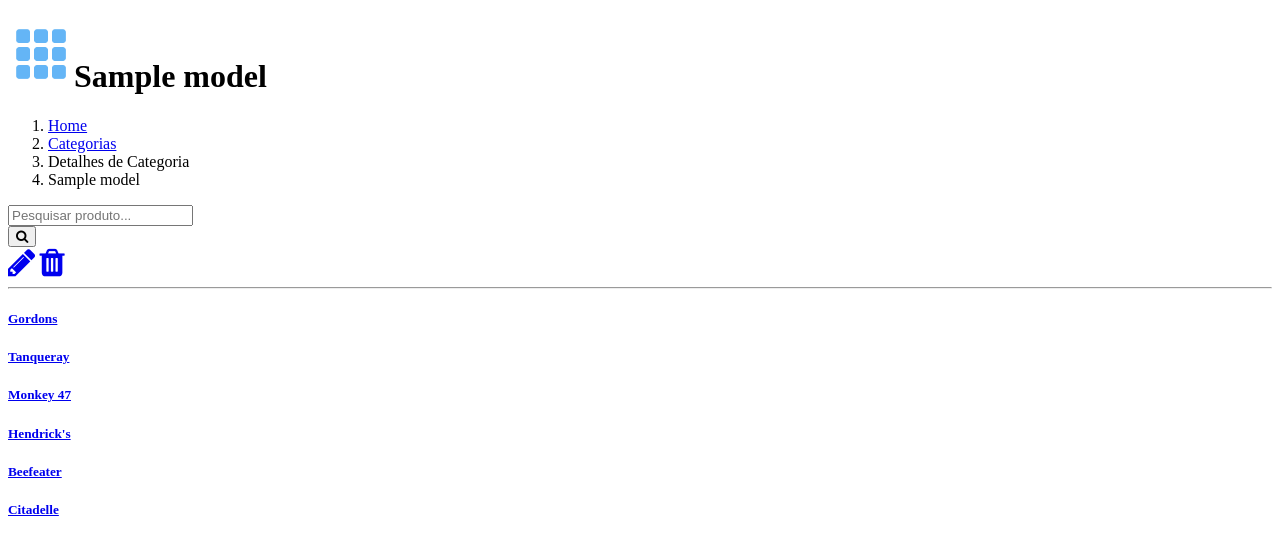
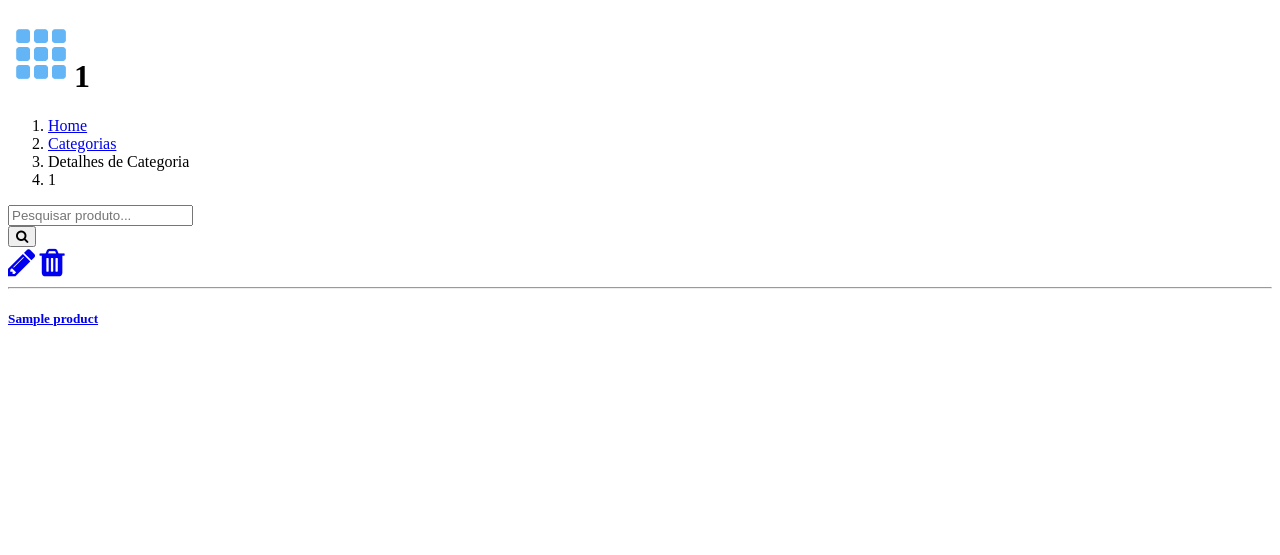
Before and after one commit to simao1shider/BarGestWeb, a Yii app: template frontend/views/category/view.php in a window 1280 px wide. Shown: the part 159-714 px from the top of the page. Run offline with PHP 8.4 and a stand-in for Yii, Linux system fonts and the light colour scheme; the template is opened without the code that fills it: most values are stand-ins (such as "Sample title", 1, 10 or a date in 2020); data that the repository does not hold is empty; some libraries are stand-ins or nearby versions.

Commit message:
#PROJ2021-107 #start Listagem de produtos

```diff
--- a/frontend/controllers/CategoryController.php
+++ b/frontend/controllers/CategoryController.php
@@ -50,8 +50,10 @@ class CategoryController extends Controller
      */
     public function actionView($id)
     {
+        $category = $this->findModel($id);
+
         return $this->render('view', [
-            'model' => $this->findModel($id),
+            'category' => $category,
         ]);
     }
 
--- a/frontend/views/category/view.php
+++ b/frontend/views/category/view.php
@@ -6,7 +6,7 @@ use yii\widgets\DetailView;
 /* @var $this yii\web\View */
 /* @var $model app\models\Category */
 
-$this->title = $model->name;
+$this->title = $category->id;
 ?>
 <div class="category-view">
 
@@ -32,8 +32,8 @@ $this->title = $model->name;
         <div class="col-8 text-right">
 
 
-            <?= Html::a('<i class="fa fa-2x fa-pencil"></i>', ['update', 'id' => $model->id], ['class' => 'btn btn-lg btn-primary']) ?>
-            <?= Html::a('<i class="fa fa-2x fa-trash"></i>', ['delete', 'id' => $model->id], [
+            <?= Html::a('<i class="fa fa-2x fa-pencil"></i>', ['update', 'id' => $category->id], ['class' => 'btn btn-lg btn-primary']) ?>
+            <?= Html::a('<i class="fa fa-2x fa-trash"></i>', ['delete', 'id' => $category->id], [
                 'class' => 'btn btn-lg btn-danger',
                 'data' => [
                     'confirm' => 'Tem a certeza que pretende apagar?',
@@ -45,60 +45,21 @@ $this->title = $model->name;
     <hr>
     <div class="mt-5 container">
         <div class="row">
+            <?php
+                foreach ($category->products as $product){
+            ?>
             <div class="col-4 mt-3">
                 <a href="/index.php?r=category%2Fview&id=1">
                     <div class="card shadow-sm text-center pt-2 pb-2">
                         <div class="card-body">
-                            <h5 class="card-title mt-5 mb-5">Gordons</h5>
+                            <h5 class="card-title mt-5 mb-5"><?= $product->name ?></h5>
                         </div>
                     </div>
                 </a>
             </div>
-            <div class="col-4 mt-3">
-                <a href="#">
-                    <div class="card shadow-sm text-center pt-2 pb-2">
-                        <div class="card-body">
-                            <h5 class="card-title mt-5 mb-5">Tanqueray</h5>
-                        </div>
-                    </div>
-                </a>
-            </div>
-            <div class="col-4 mt-3">
-                <a href="#">
-                    <div class="card shadow-sm text-center pt-2 pb-2">
-                        <div class="card-body">
-                            <h5 class="card-title mt-5 mb-5">Monkey 47</h5>
-                        </div>
-                    </div>
-                </a>
-            </div>
-            <div class="col-4 mt-3">
-                <a href="#">
-                    <div class="card shadow-sm text-center pt-2 pb-2">
-                        <div class="card-body">
-                            <h5 class="card-title mt-5 mb-5">Hendrick's</h5>
-                        </div>
-                    </div>
-                </a>
-            </div>
-            <div class="col-4 mt-3">
-                <a href="#">
-                    <div class="card shadow-sm text-center pt-2 pb-2">
-                        <div class="card-body">
-                            <h5 class="card-title mt-5 mb-5">Beefeater</h5>
-                        </div>
-                    </div>
-                </a>
-            </div>
-            <div class="col-4 mt-3">
-                <a href="#">
-                    <div class="card shadow-sm text-center pt-2 pb-2">
-                        <div class="card-body">
-                            <h5 class="card-title mt-5 mb-5">Citadelle</h5>
-                        </div>
-                    </div>
-                </a>
-            </div>
+            <?php
+                }
+            ?>
         </div>
     </div>
 </div>
```
